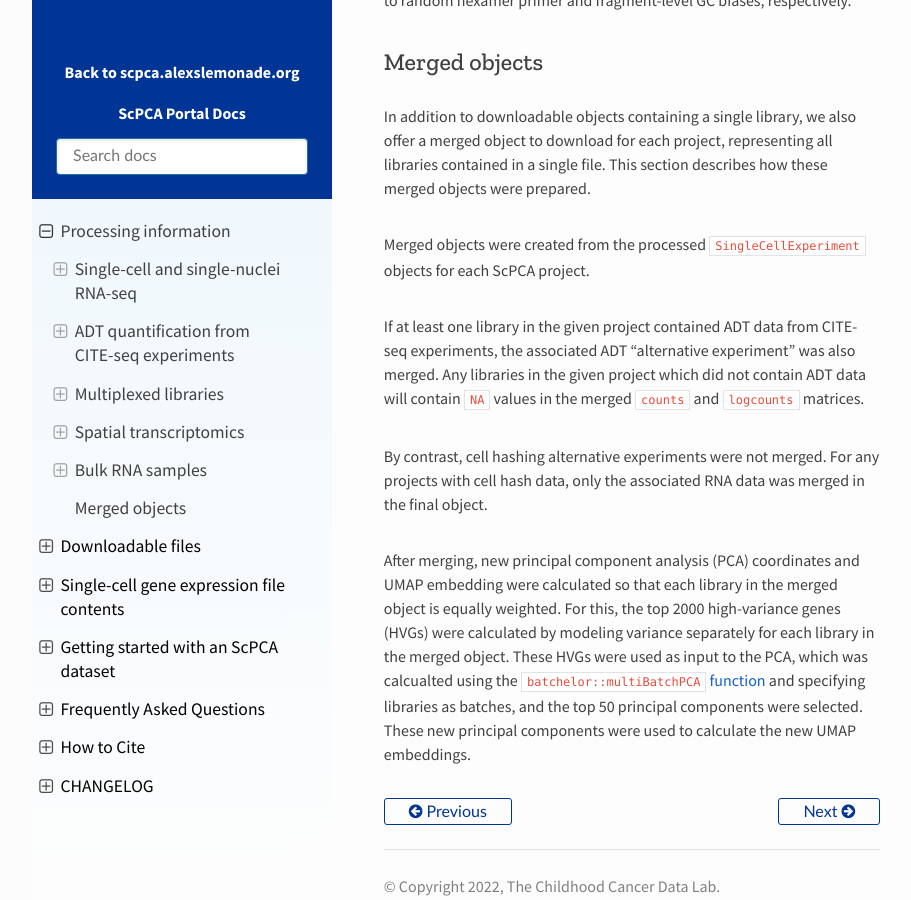
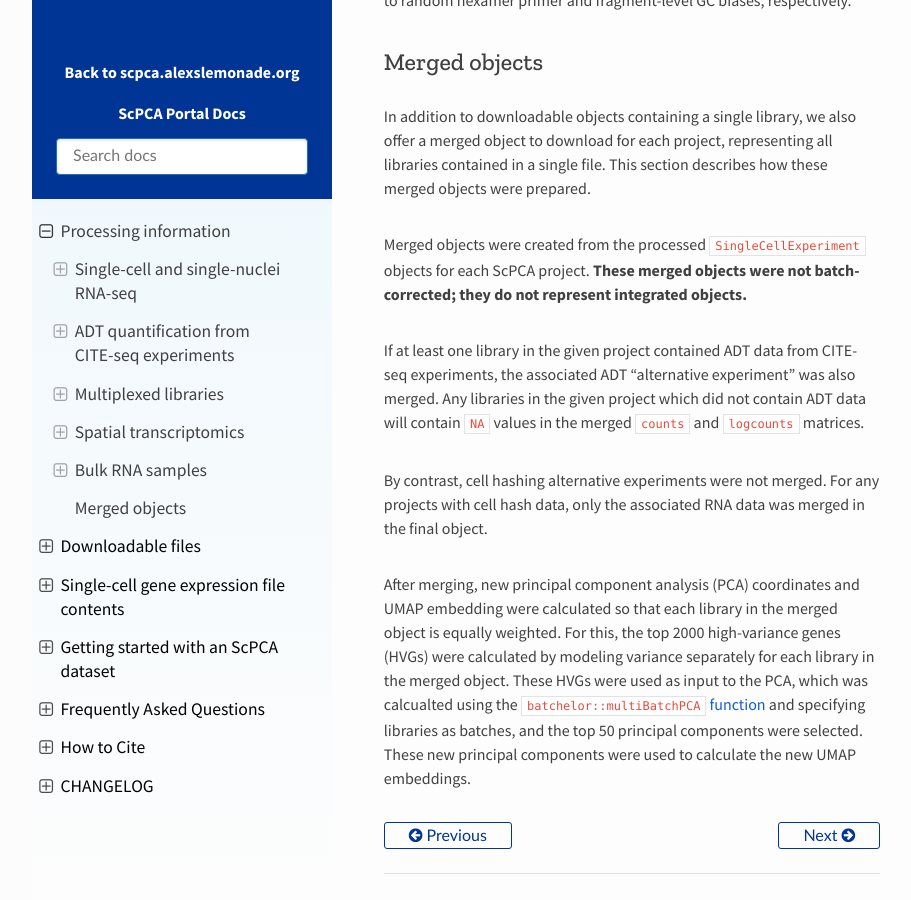
Before and after one commit to DongzeHE/scpca-docs, a Sphinx documentation site: the page built from docs/processing_information.md, in a window 1280 px wide and 900 px high, scrolled down 7443 px. Shown: the whole window, without its empty margins (158-1069 px from the left). Built offline with Sphinx 7.4.7 and the Read the Docs theme 2.0.0, drawn with Linux system fonts in a browser that asks for light colours.

Commit message:
big bold these aren't integrated

```diff
--- a/docs/processing_information.md
+++ b/docs/processing_information.md
@@ -182,6 +182,7 @@ In addition to downloadable objects containing a single library, we also offer a
 This section describes how these merged objects were prepared.
 
 Merged objects were created from the processed `SingleCellExperiment` objects for each ScPCA project.
+**These merged objects were not batch-corrected; they do not represent integrated objects.**
 
 If at least one library in the given project contained ADT data from CITE-seq experiments, the associated ADT "alternative experiment" was also merged.
 Any libraries in the given project which did not contain ADT data will contain `NA` values in the merged `counts` and `logcounts` matrices.
```
